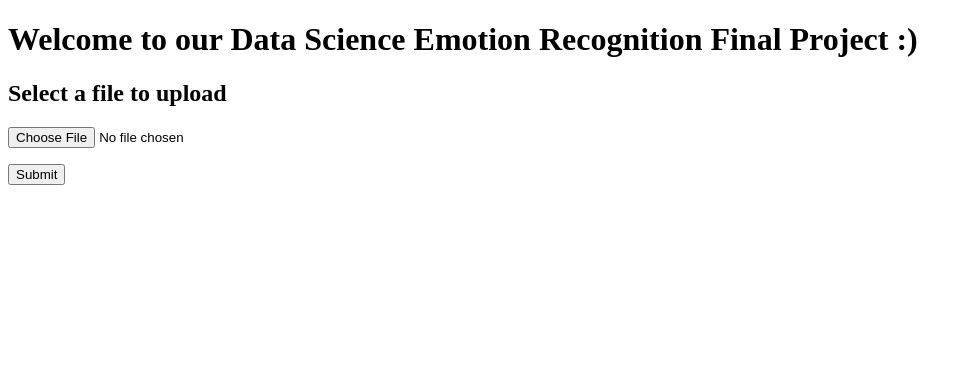
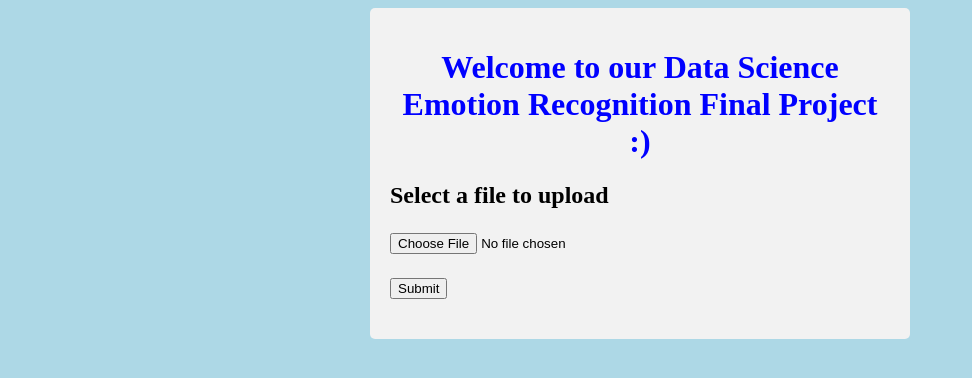
Before and after one commit to mrendi29/ExpressionRecognizer-datascience_final, a Flask app: page / in a window 1280 px wide. Shown: the top 378 px of the page, without its empty margins (0-972 px from the left). Run offline with Flask 2, Linux system fonts and the light colour scheme.

Commit message:
simple styling + update reqs

```diff
--- a/app/main.py
+++ b/app/main.py
@@ -1,5 +1,4 @@
 from flask import render_template, request, redirect, flash, url_for
-import urllib.request
 from werkzeug.utils import secure_filename
 import os
 from app.app import app
--- /dev/null
+++ b/app/static/styles/index.css
@@ -0,0 +1,24 @@
+body {
+  background-color: lightblue;
+}
+
+h1 {
+  color: blue;
+  text-align: center;
+}
+
+p {
+  font-family: verdana;
+  font-size: 20px;
+}
+
+.content {
+  max-width: 500px;
+  margin: auto;
+}
+
+div {
+  border-radius: 5px;
+  background-color: #f2f2f2;
+  padding: 20px;
+}
--- a/app/templates/index.html
+++ b/app/templates/index.html
@@ -1,6 +1,9 @@
 <!doctype html>
-
+<head>
+    <link rel="stylesheet" type="text/css" href= "{{ url_for('static',filename='styles/index.css') }}">
+</head>
 <title>Emotion Recognition</title>
+<div class="content">
     <h1>Welcome to our Data Science Emotion Recognition Final Project :)</h1>
     <h2>Select a file to upload</h2>
     <p>
@@ -18,6 +21,7 @@
             </p>
         </dl>
         <p>
-        <input type="submit" value="Submit">
+            <input class="btn" type="submit" value="Submit">
         </p>
     </form>
+</div>
--- a/pyproject.toml
+++ b/pyproject.toml
@@ -8,6 +8,8 @@ authors = ["Endi Caushi <mrendi29@gmail.com>"]
 python = "^3.6"
 flask = "^1.1.2"
 gunicorn = "^20.0.4"
+keras = "^2.4.3"
+matplotlib = "^3.3.3"
 
 [tool.poetry.dev-dependencies]
 black = "^20.8b1"
```
Also changed, not shown: app/Process.py (+18 -20 lines), requirements.txt (+21 -0 lines), 1 other file. Lines whose indentation alone changed are shown as unchanged.
